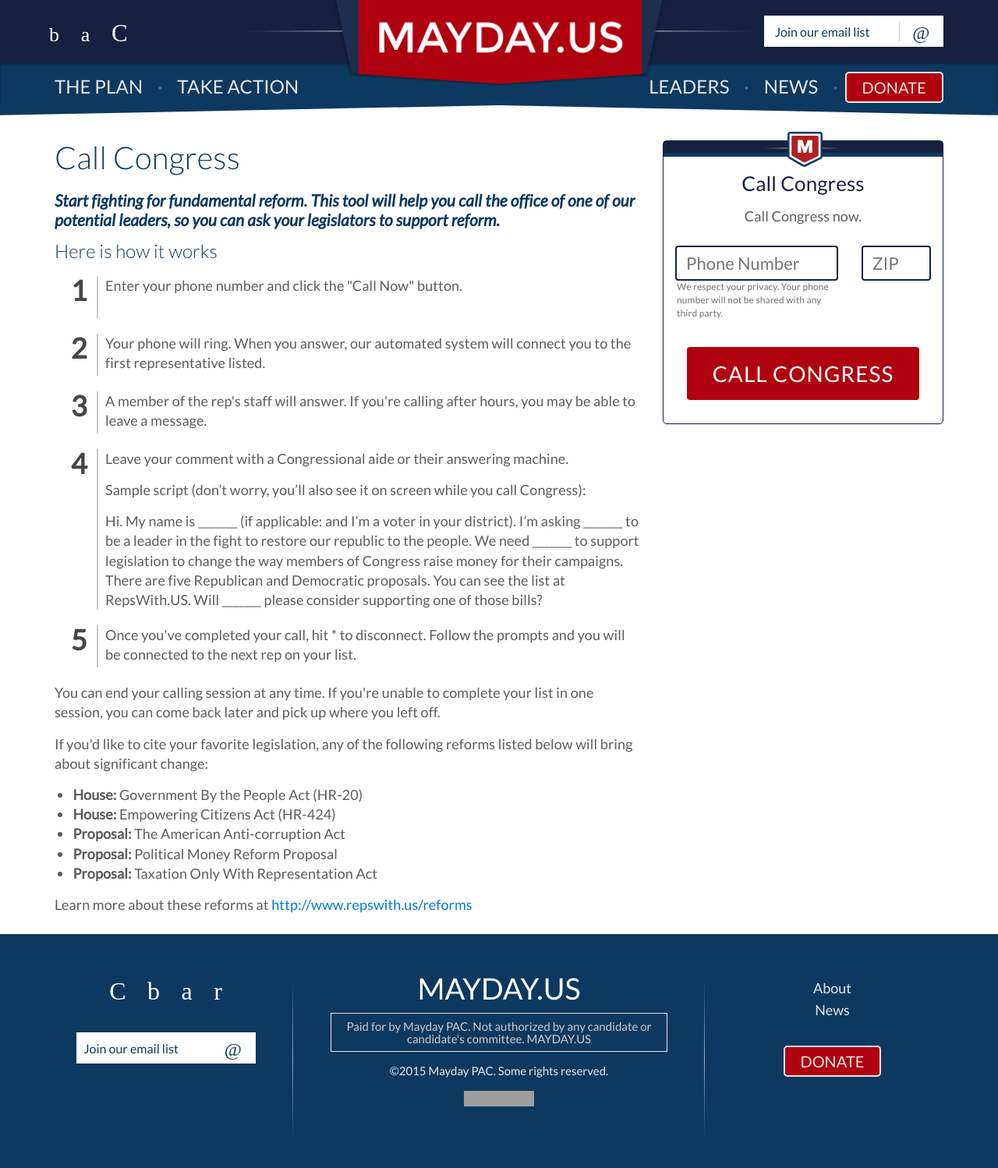
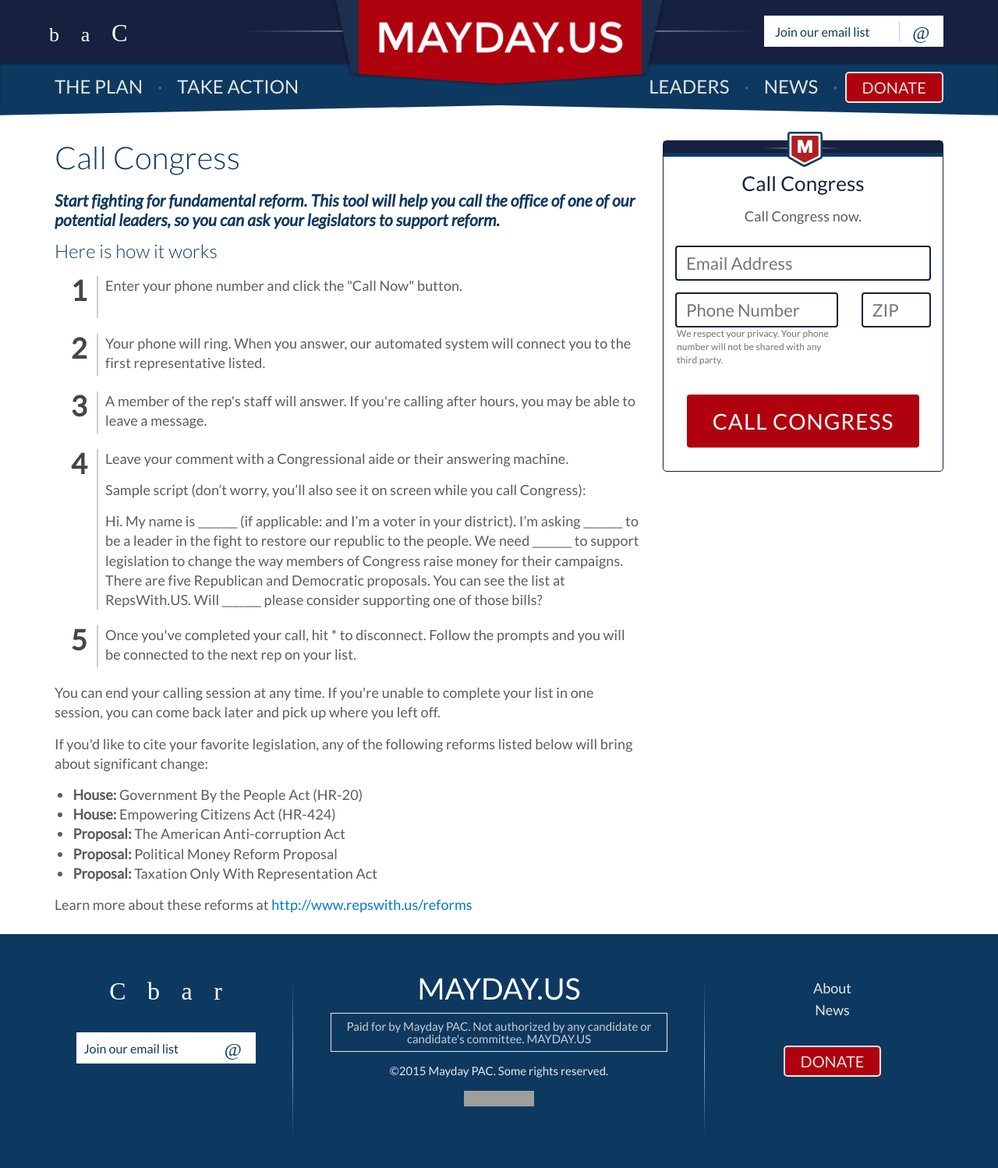
Before and after one commit to MayOneUS/mayday-2.0-frontend, a Jekyll site: the page built from call.html, in a window 1280 px wide. Shown: the whole page at 78% size. Built offline with Jekyll 4.4.1, drawn with Linux system fonts in a browser that asks for light colours; nearby versions of some CDN libraries; some web fonts are replaced; grey boxes are pictures that could not be loaded.

Commit message:
CallCampaign: Add email address to form

```diff
--- a/_includes/panels/panel_action_w_call_congress.html
+++ b/_includes/panels/panel_action_w_call_congress.html
@@ -8,6 +8,13 @@
     <div class="row">
       <p>{% if include.intro_content %}{{include.intro_content}}{%else%}Start fighting for fundamental reform. This tool will help you call the office of one of our potential leaders, so you can ask your legislators to support reform.{% endif %}</p>
       <form class="join js-form-call-congress">
+        <div class="row">
+          <div class="col-md-12">
+            <div class="form-group">
+              <input type="email" class="no-bottom-margin" name="person[email]" placeholder="Email Address" required="required"/>
+            </div>
+          </div>
+        </div>
         <div class="row">
           <div class="col-md-8">
             <div class="form-group">
```
